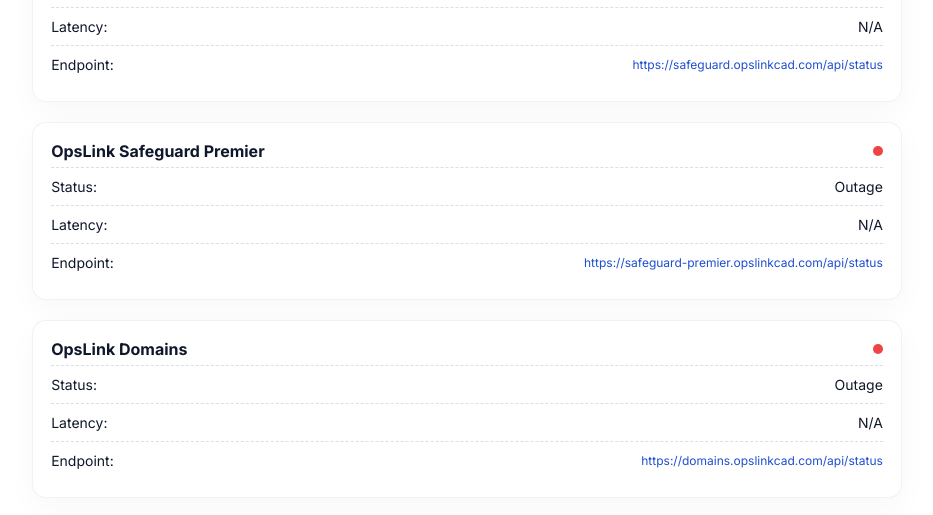
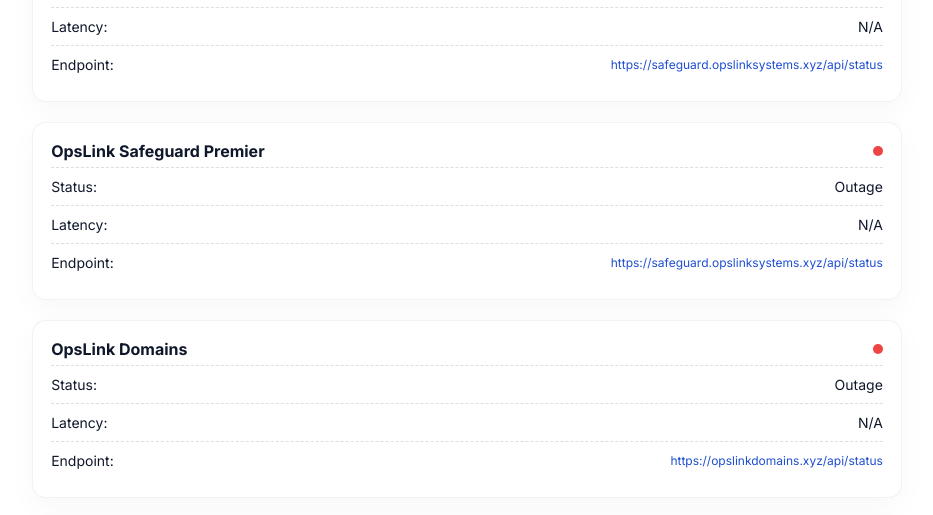
Before and after one commit to Unknownaod/opslinksystems, a website: page public/status.html in a window 1280 px wide. Shown: the part 789-1304 px from the top of the page, without its empty margins (173-1106 px from the left). Drawn offline with Linux system fonts and the light colour scheme; no server answers.

Commit message:
Update status.html

```diff
--- a/public/status.html
+++ b/public/status.html
@@ -67,9 +67,9 @@
   const endpoints = [
     {name:"OpsLink CAD", url:"https://opslink-cad.onrender.com/api/status"},
     {name:"OpsLink Hosting", url:"https://node2.opslinkcad.com/api/status"},
-    {name:"OpsLink Safeguard", url:"https://safeguard.opslinkcad.com/api/status"},
-    {name:"OpsLink Safeguard Premier", url:"https://safeguard-premier.opslinkcad.com/api/status"},
-    {name:"OpsLink Domains", url:"https://domains.opslinkcad.com/api/status"},
+    {name:"OpsLink Safeguard", url:"https://safeguard.opslinksystems.xyz/api/status"},
+    {name:"OpsLink Safeguard Premier", url:"https://safeguard.opslinksystems.xyz/api/status"},
+    {name:"OpsLink Domains", url:"https://opslinkdomains.xyz/api/status"},
     {name:"OpsLink Auth", url:"https://opslink-systems.vercel.app/api/auth/status"},
     {name:"OpsLink Billing", url:"https://opslink-systems.vercel.app/api/billing/status"},
     {name:"OpsLink Infrastructure", url:"https://infra.opslinkcad.com/api/nodes/status"},
```
